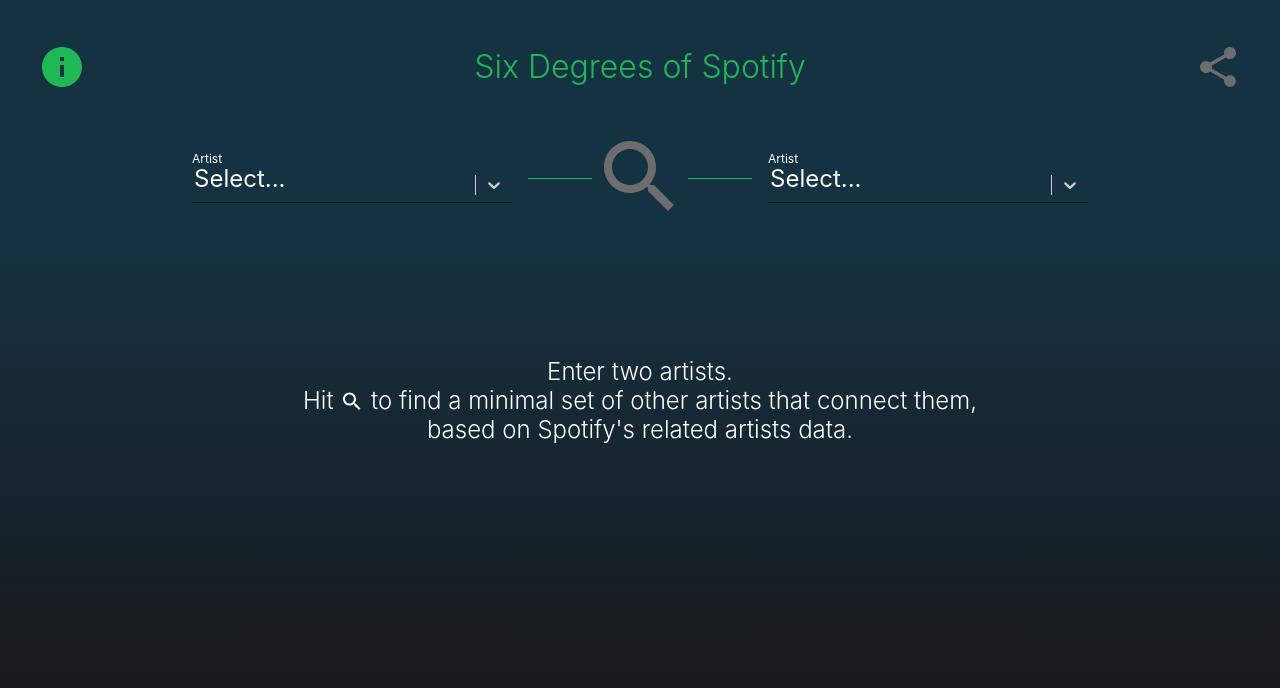
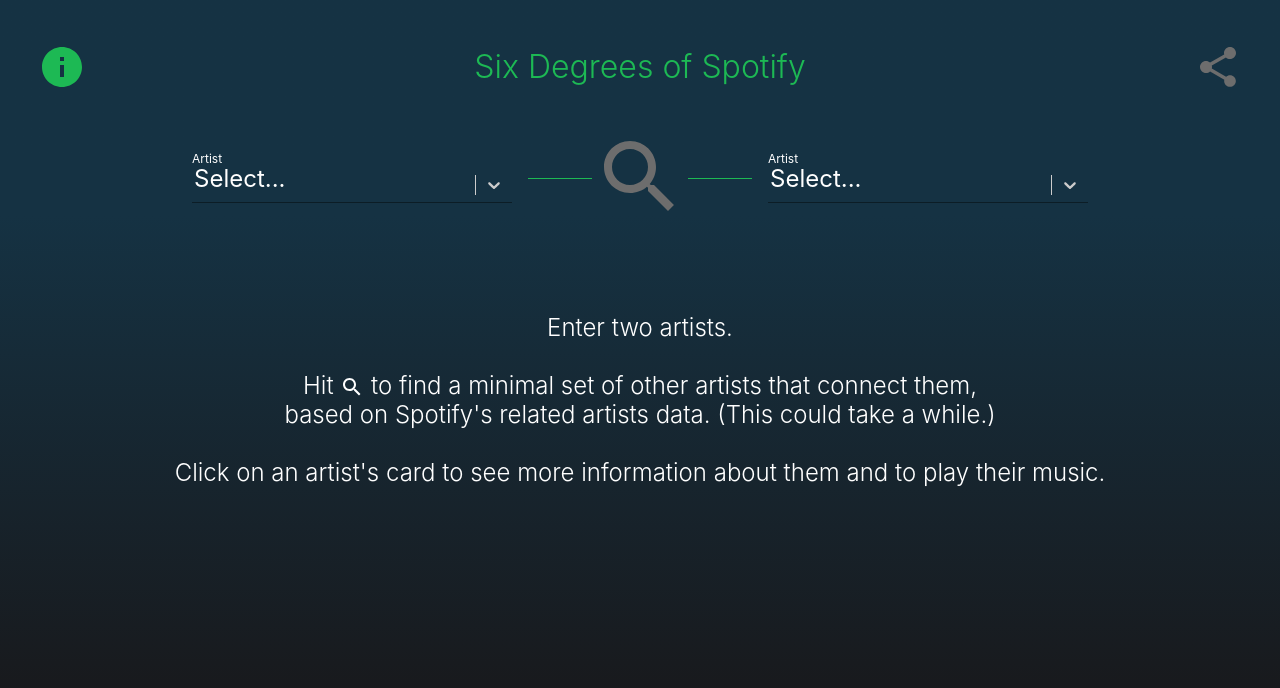
Before and after one commit to sshamaiengar/six-degrees-of-spotify-app, a React (Create React App) app: page / in a window 1280 px wide. Shown: the top 688 px of the page. Built offline with nearby package versions, Linux system fonts and the light colour scheme.

Commit message:
Changed some text.

```diff
--- a/src/App.js
+++ b/src/App.js
@@ -183,9 +183,10 @@
 
                 </div>}
                 {!hasURLParams && connectionData.length === 0 && !isLoading && <div className="description">
-                    <h2 style={{color: 'white', fontWeight: 300}}>Enter two artists.<br/>
+                    <h2 style={{color: 'white', fontWeight: 300}}>Enter two artists.<br/><br/>
                         Hit <Search style={{display:"inline-block", marginBottom: '-0.2em'}}></Search> to find a minimal set of other artists that connect them,<br/>
-                        based on Spotify's related artists data.
+                        based on Spotify's related artists data. (This could take a while.)<br/><br/>
+                        Click on an artist's card to see more information about them and to play their music.
                     </h2>
 
                 </div>}
--- a/src/components/Info.js
+++ b/src/components/Info.js
@@ -71,9 +71,9 @@
                     <p>This is made possible by the <a href="https://developer.spotify.com/documentation/web-api/" target="_blank" rel="noopener noreferrer">Spotify Web API</a>.</p>
                     <p>Developed by <a href="https://github.com/sshamaiengar" target="_blank" rel="noopener noreferrer">Stephen Shamaiengar.</a></p>
                     <br/>
-                    <h2>Statistics</h2>
+                    {Object.entries(stats).length > 0 && <><h2>Statistics</h2>
                     <hr/>
-                    {Object.entries(stats).length && <ul style={{listStyle: 'none', paddingLeft: 0}}>
+                    <ul style={{listStyle: 'none', paddingLeft: 0}}>
                         <li><h3><strong>Connections searched:</strong> {stats.connections_searched}</h3></li>
                         <li><h3><strong>Max degrees of separation:</strong> {stats.max_degrees_path.degrees} (
                             {outputConnectionLink(stats.max_degrees_path)}
@@ -90,7 +90,7 @@
                                 intersperse(stats.nonexistent_connections.map((connection) => (outputConnectionLink(connection))), ", ")
                             : "None"}
                         </h3></li>
-                    </ul>}
+                    </ul></>}
                 </div>
             </ThemeProvider>
         </StylesProvider>
```
